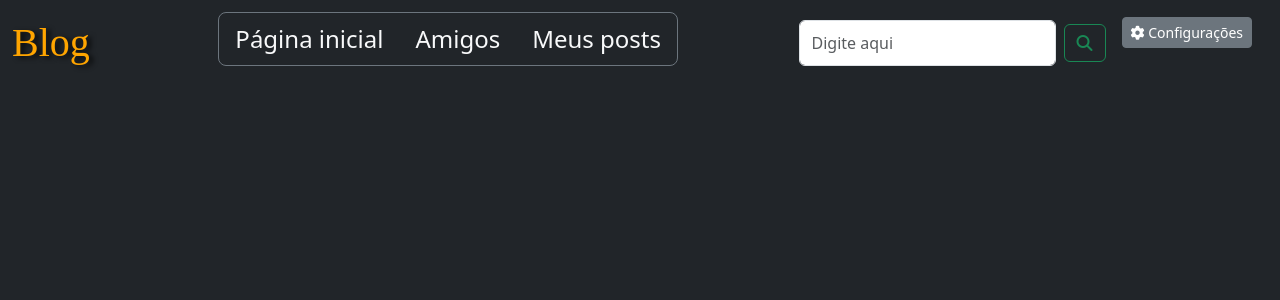
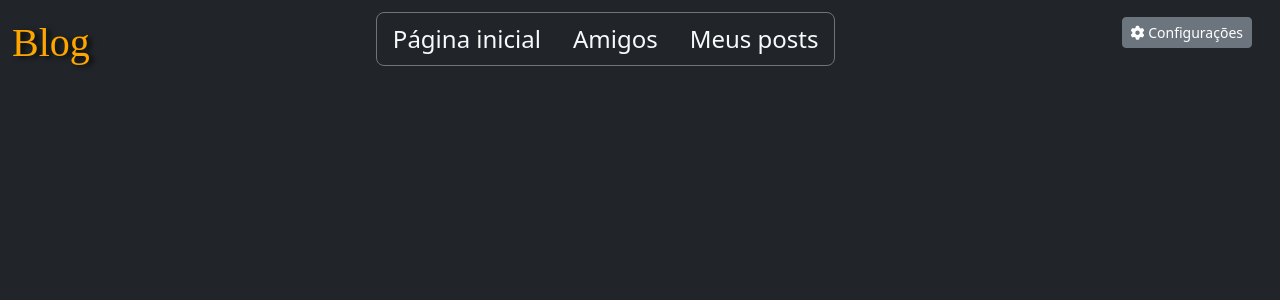
Before and after one commit to hannagabyy/blogproject, a PHP site: page /defaultHtml.php in a window 1280 px wide. Shown: the top 300 px of the page. Run offline with PHP 8.4, Linux system fonts and the light colour scheme; some libraries are stand-ins or nearby versions; some web fonts are replaced.

Commit message:
Removendo antiga barra de pesquisa

```diff
--- a/defaultHtml.php
+++ b/defaultHtml.php
@@ -40,12 +40,6 @@
                              </li>
 
                         </ul>
-                        <form class="d-flex g-3" role="search" method="post">
-                            <input class="form-control m-2" type="search" placeholder="Digite aqui" aria-label="Search" name="busca_amigo" id="busca_amigo" onkeyup="buscarAmigo(this.value)">
-                            <button class="btn btn-outline-success w-40 h-70 m-auto" name="botao_pesquisar" id="botao_pesquisar"> <i class="fa-solid fa-magnifying-glass"></i></button>
-                            <div style="display: none;">Resultados</div>
-                        </form>
-
                             <div class="offcanvas-body">
                                 <ul class="navbar-nav">
                                     <div class="dropdown">
```
